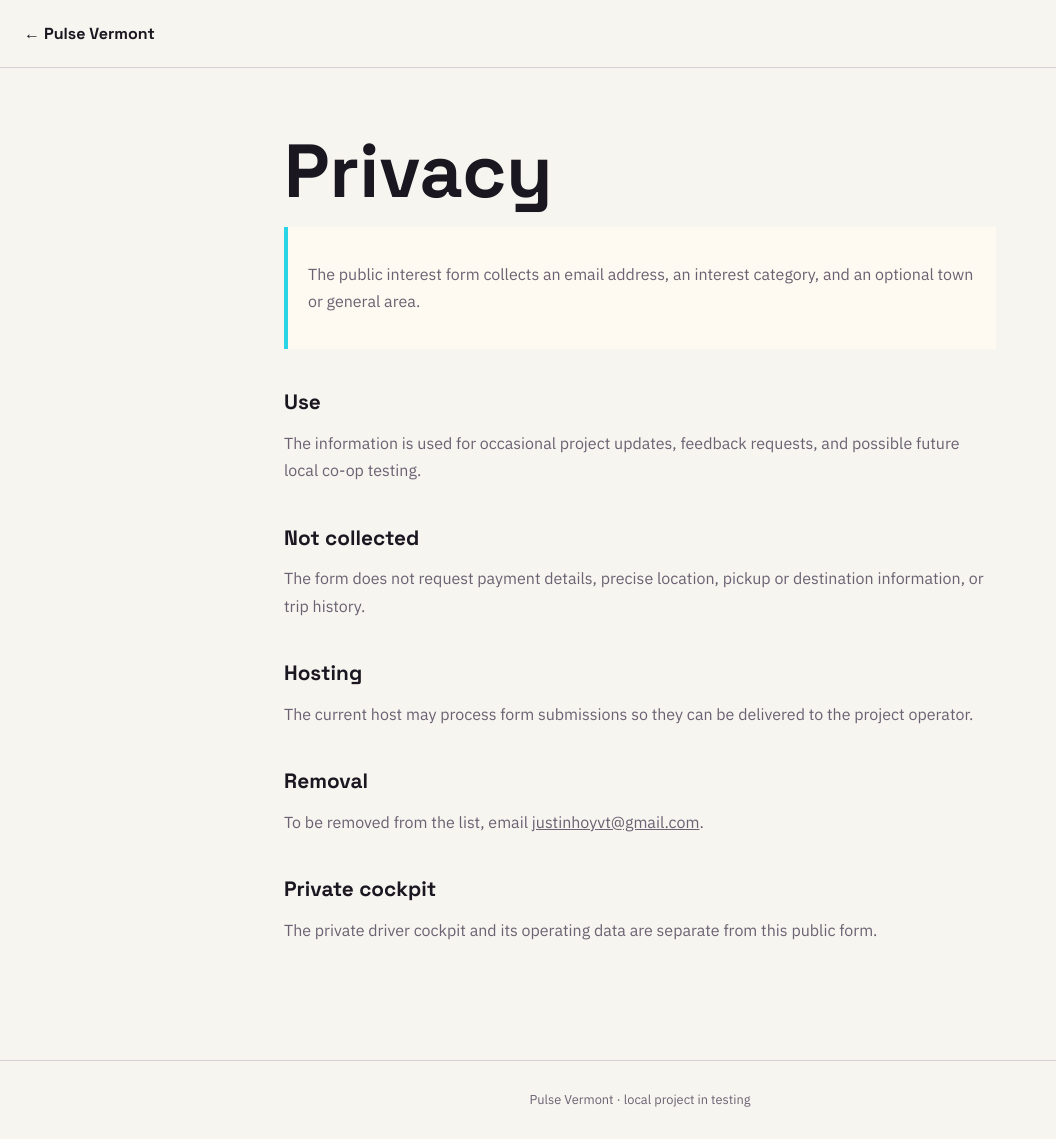
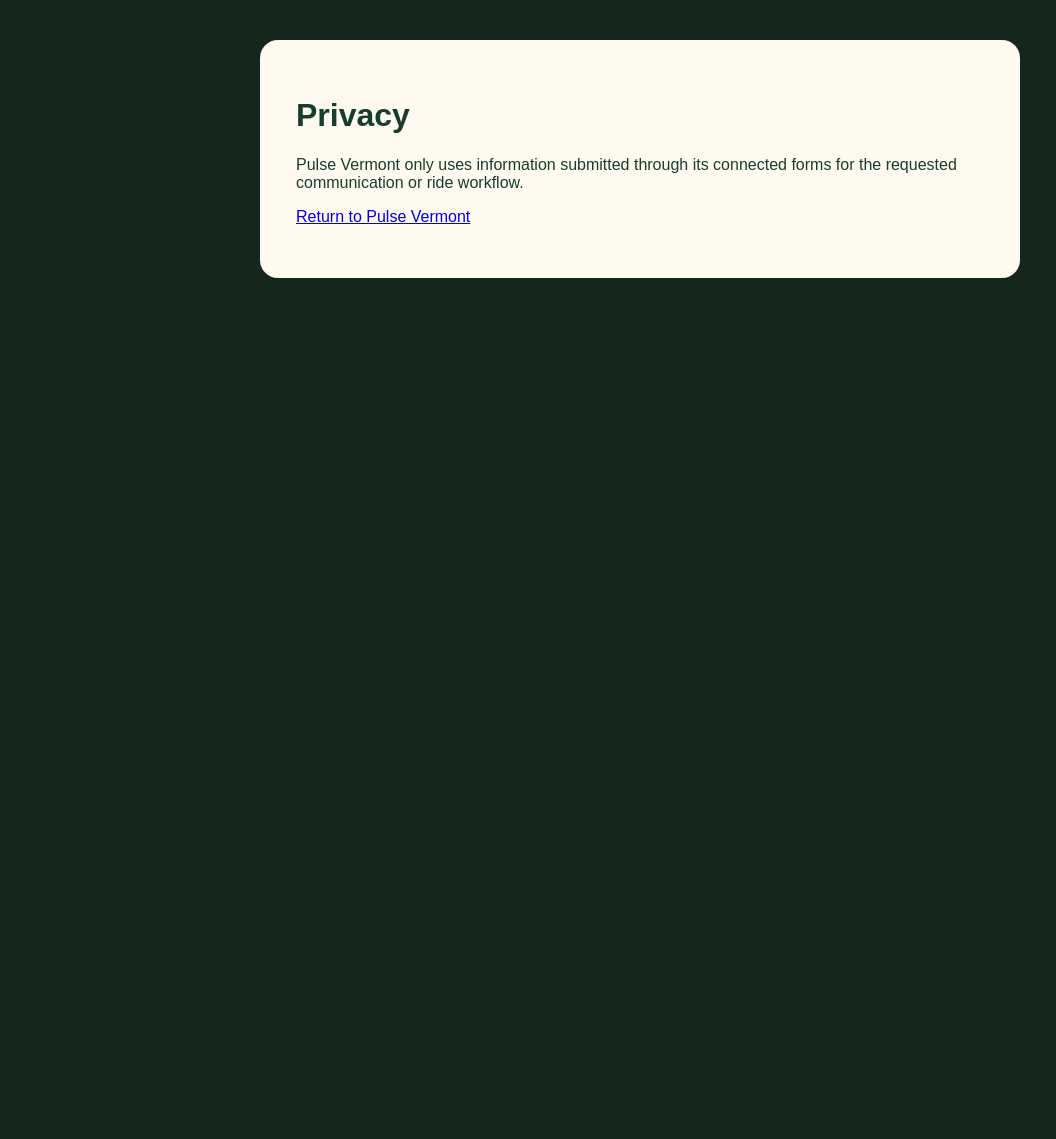
Before and after one commit to justinhoyvt-ship-it/hoy-driver-os, a plain HTML site: page privacy.html in a window 1280 px wide. Shown: the whole page, without its empty margins (0-1056 px from the left). After the commit the page ends 800 px from the top, so only its background shows below. Drawn offline with Linux system fonts and the light colour scheme.

Commit message:
Pulse Builder: PULSE-032 replace privacy.html

```diff
--- a/privacy.html
+++ b/privacy.html
@@ -1,29 +1 @@
-<!DOCTYPE html>
-<html lang="en">
-<head>
-  <meta charset="UTF-8"><meta name="viewport" content="width=device-width,initial-scale=1">
-  <meta name="theme-color" content="#241335"><title>Privacy — Pulse Vermont</title>
-  <link href="https://fonts.googleapis.com/css2?family=IBM+Plex+Sans:wght@400;500;600&family=Space+Grotesk:wght@600;700&display=swap" rel="stylesheet">
-  <style>
-    :root{--bg:#F7F5F0;--surface:#FFFAF1;--ink:#1B1721;--muted:#6B6172;--line:#D8CFD7;--accent:#2BD4E5;--display:'Space Grotesk',sans-serif;--body:'IBM Plex Sans',sans-serif}
-    *{box-sizing:border-box}body{margin:0;background:var(--bg);color:var(--ink);font-family:var(--body);line-height:1.7}
-    a{color:inherit}nav{padding:20px 24px;border-bottom:1px solid var(--line)}nav a{font-family:var(--display);font-weight:700;text-decoration:none}
-    main{max-width:760px;margin:auto;padding:62px 24px 100px}h1,h2{font-family:var(--display);line-height:1.1}h1{font-size:clamp(2.5rem,7vw,4.7rem);margin:0 0 14px}
-    h2{font-size:1.3rem;margin:42px 0 10px}p,li{color:var(--muted)}.note{padding:18px 20px;background:var(--surface);border-left:4px solid var(--accent)}
-    footer{padding:28px;text-align:center;border-top:1px solid var(--line);color:var(--muted);font-size:.8rem}
-  </style>
-</head>
-<body>
-  <nav><a href="index.html">← Pulse Vermont</a></nav>
-  <main>
-    <h1>Privacy</h1>
-    <div class="note"><p>The public interest form collects an email address, an interest category, and an optional town or general area.</p></div>
-    <h2>Use</h2><p>The information is used for occasional project updates, feedback requests, and possible future local co-op testing.</p>
-    <h2>Not collected</h2><p>The form does not request payment details, precise location, pickup or destination information, or trip history.</p>
-    <h2>Hosting</h2><p>The current host may process form submissions so they can be delivered to the project operator.</p>
-    <h2>Removal</h2><p>To be removed from the list, email <a href="mailto:justinhoyvt@gmail.com">justinhoyvt@gmail.com</a>.</p>
-    <h2>Private cockpit</h2><p>The private driver cockpit and its operating data are separate from this public form.</p>
-  </main>
-  <footer>Pulse Vermont · local project in testing</footer>
-</body>
-</html>
+<!doctype html><html lang="en"><head><meta charset="utf-8"><meta name="viewport" content="width=device-width,initial-scale=1"><title>Pulse Vermont — Privacy</title><link rel="stylesheet" href="assets/site.css"></head><body><main style="max-width:760px;margin:40px auto;background:#fffaf0;padding:36px;border-radius:18px;color:#173e2b"><h1>Privacy</h1><p>Pulse Vermont only uses information submitted through its connected forms for the requested communication or ride workflow.</p><p><a href="index.html">Return to Pulse Vermont</a></p></main></body></html>
```
